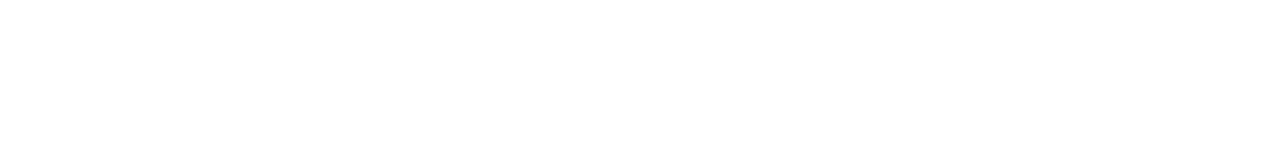
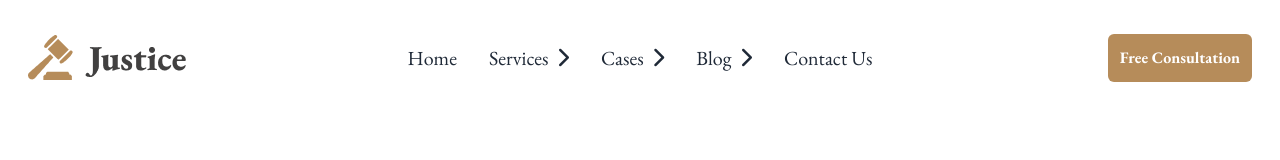
Before and after one commit to Mehebul02/legal-solution, a plain HTML site: page index.html in a window 1280 px wide. Drawn offline with nearby package versions, Linux system fonts and the light colour scheme.

Commit message:
navber added

```diff
--- a/index.html
+++ b/index.html
@@ -9,12 +9,69 @@
     <!-- daisy ui cdn link  -->
     <link href="https://cdn.jsdelivr.net/npm/daisyui@4.6.0/dist/full.min.css" rel="stylesheet" type="text/css" />
     <script src="https://cdn.tailwindcss.com"></script>
+    <!-- Google Font link  -->
+    <link rel="preconnect" href="https://fonts.googleapis.com">
+<link rel="preconnect" href="https://fonts.gstatic.com" crossorigin>
+<link href="https://fonts.googleapis.com/css2?family=EB+Garamond:wght@400;500;600;700;800&display=swap" rel="stylesheet">
+<!-- icon link  -->
+<script src="https://kit.fontawesome.com/2344fa13fc.js" crossorigin="anonymous"></script>
+<!-- custom color -->
+
+<script>
+    tailwind.config = {
+      theme: {
+        extend: {
+          colors: {
+            clifford: '#da373d',
+            'text-color': '#414040',
+            'btn-primary-bg': '#B68C5A',
+          }
+        }
+      }
+    }
+  </script>
+  <!-- Inline css styles -->
+  <style>
+    .font-garamond{
+        font-family: 'EB Garamond', serif;
+    }
+  </style>
 
 </head>
 
-<body>
-<header>
-
+<body class="font-garamond">
+<header class="max-w-[1240px] mx-auto mt-5">
+<nav>
+    <div class="navbar bg-base-100">
+        <div class="navbar-start">
+          <div class="dropdown">
+            <div tabindex="0" role="button" class="btn btn-ghost lg:hidden">
+              <svg xmlns="http://www.w3.org/2000/svg" class="h-5 w-5" fill="none" viewBox="0 0 24 24" stroke="currentColor"><path stroke-linecap="round" stroke-linejoin="round" stroke-width="2" d="M4 6h16M4 12h8m-8 6h16" /></svg>
+            </div>
+            <ul tabindex="0" class="menu menu-sm dropdown-content mt-3 z-[1] p-2 shadow bg-base-100 rounded-box w-52">
+                <li ><a href="">Home</a></li>
+                <li><a href="">Services</a></li>
+                <li><a href="">Cases</a></li>
+                <li><a href="">Blog</a></li>
+                <li><a href="">Contact Us</a></li>
+            </ul>
+          </div>
+          <a href=""><img src="./images/logo2.png" alt=""></a>
+        </div>
+        <div class="navbar-center hidden lg:flex">
+          <ul class="menu menu-horizontal px-1 text-xl">
+            <li ><a href="">Home</a></li>
+            <li><a href="">Services <i class="fa-solid fa-chevron-right"></i></a></li>
+            <li><a href="">Cases <i class="fa-solid fa-chevron-right"></i></a></li>
+            <li><a href="">Blog <i class="fa-solid fa-chevron-right"></i></a></li>
+            <li><a href="">Contact Us</a></li>
+          </ul>
+        </div>
+        <div class="navbar-end">
+            <button class="text-white font-bold bg-btn-primary-bg px-3 py-3 rounded-md ">Free Consultation</button>
+        </div>
+      </div>
+</nav>
 </header>
 <main>
 
```
Also changed, not shown: images/Frame (6).png (added).
